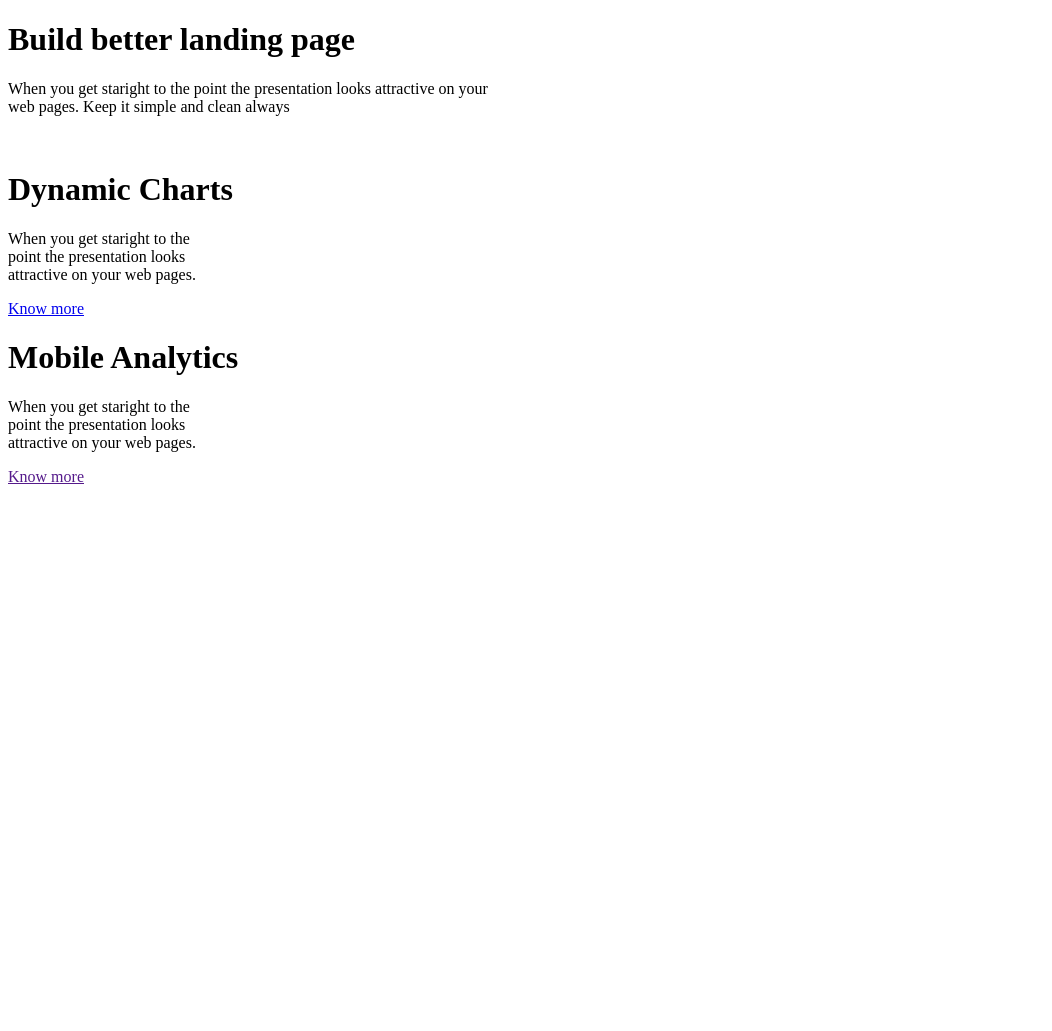
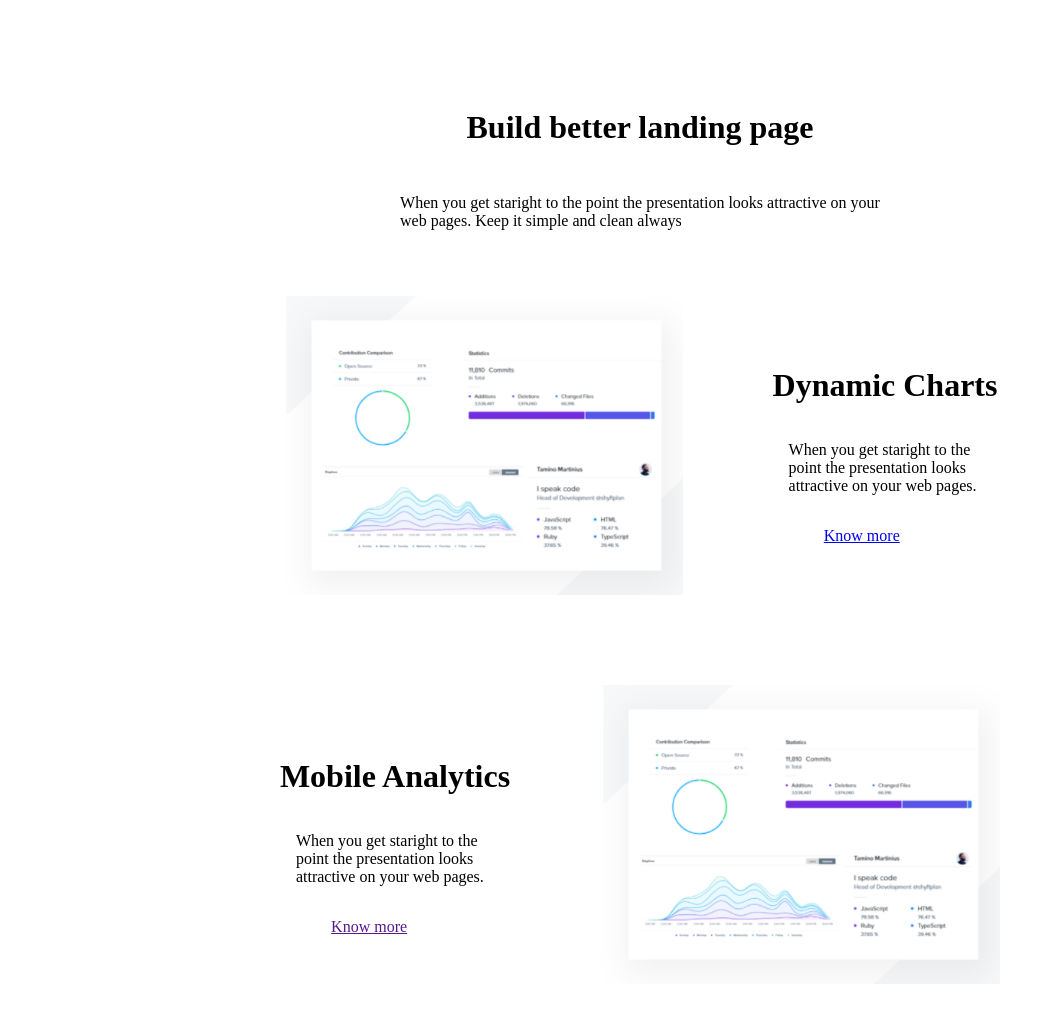
Before and after one commit to Nassimakhandari/Nassima-Assia, a plain HTML site: page index.html in a window 1280 px wide. Shown: the whole page, without its empty margins (0-1052 px from the left). Before the commit the page ends 800 px from the top, so only its background shows below. Drawn offline with Linux system fonts and the light colour scheme.

Commit message:
modification de child2

```diff
--- a/index.html
+++ b/index.html
@@ -4,6 +4,7 @@
     <meta charset="UTF-8">
     <meta name="viewport" content="width=device-width, initial-scale=1.0">
     <title>Document</title>
+    <link rel="stylesheet" href="./public/css/app.css">
 </head>
 <body>
     <div class="parent4">
@@ -21,7 +22,7 @@
                 <a href="#">Know more</a>
             </div>
         </div>
-        <div class="child3">
+        <div class="child2">
             <div>
                 <h1>Mobile Analytics</h1>
                 <p>When you get staright to the <br> point the presentation looks <br> attractive on your web pages.
--- a/public/css/app.css
+++ b/public/css/app.css
@@ -11,22 +11,13 @@
     justify-content: space-around;
     align-items: center;
     padding: 5vh;
-    gap: 10px;
+    gap: 90px;
 }
-.child2 a,
-.child3 a {
+.child2 a
+ {
     padding: 0 4vw;
 }
 
-.child2 p,
-.child3 p {
+.child2 p{
     padding: 2vh;
 }
-
-.child3 {
-    display: flex;
-    justify-content: space-around;
-    align-items: center;
-    padding: 5vh;
-    gap: 10px;
-}
```
Also changed, not shown: public/images/blog.png (renamed from public/images/Capture d’écran 2024-06-25 155841.png).
